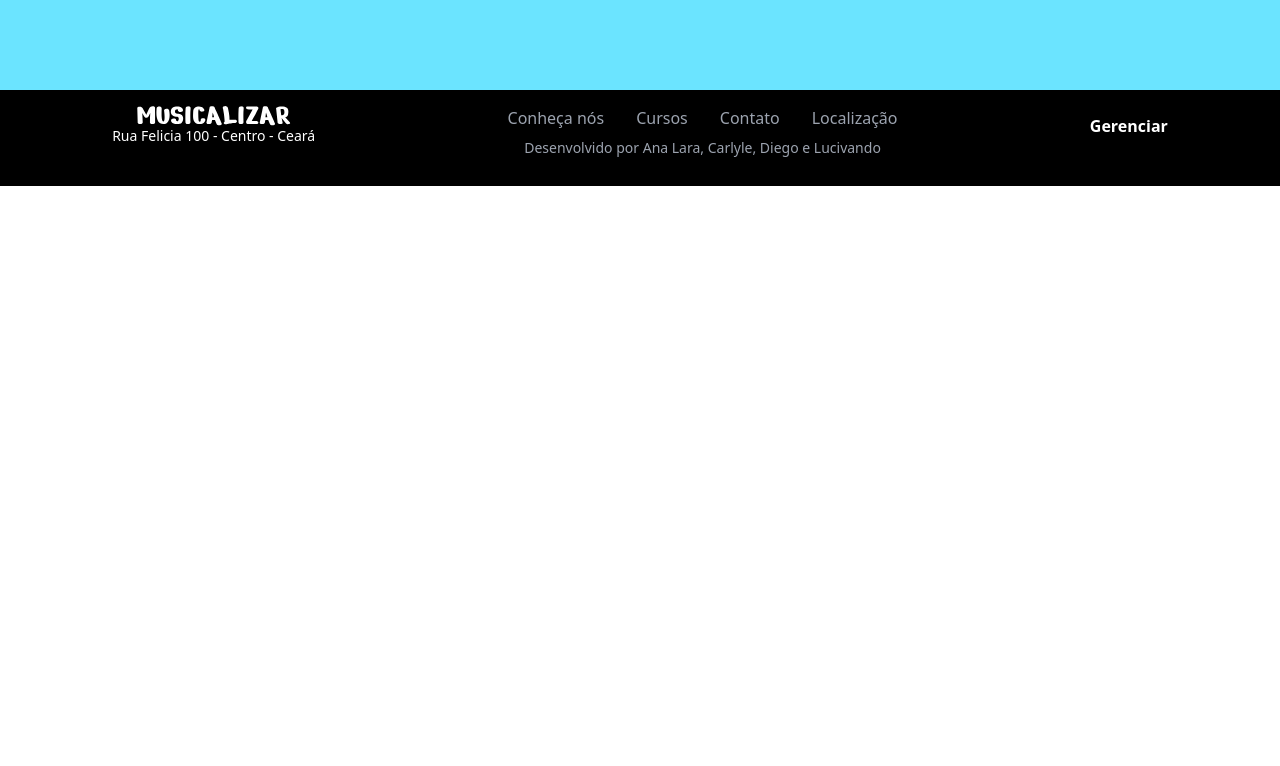
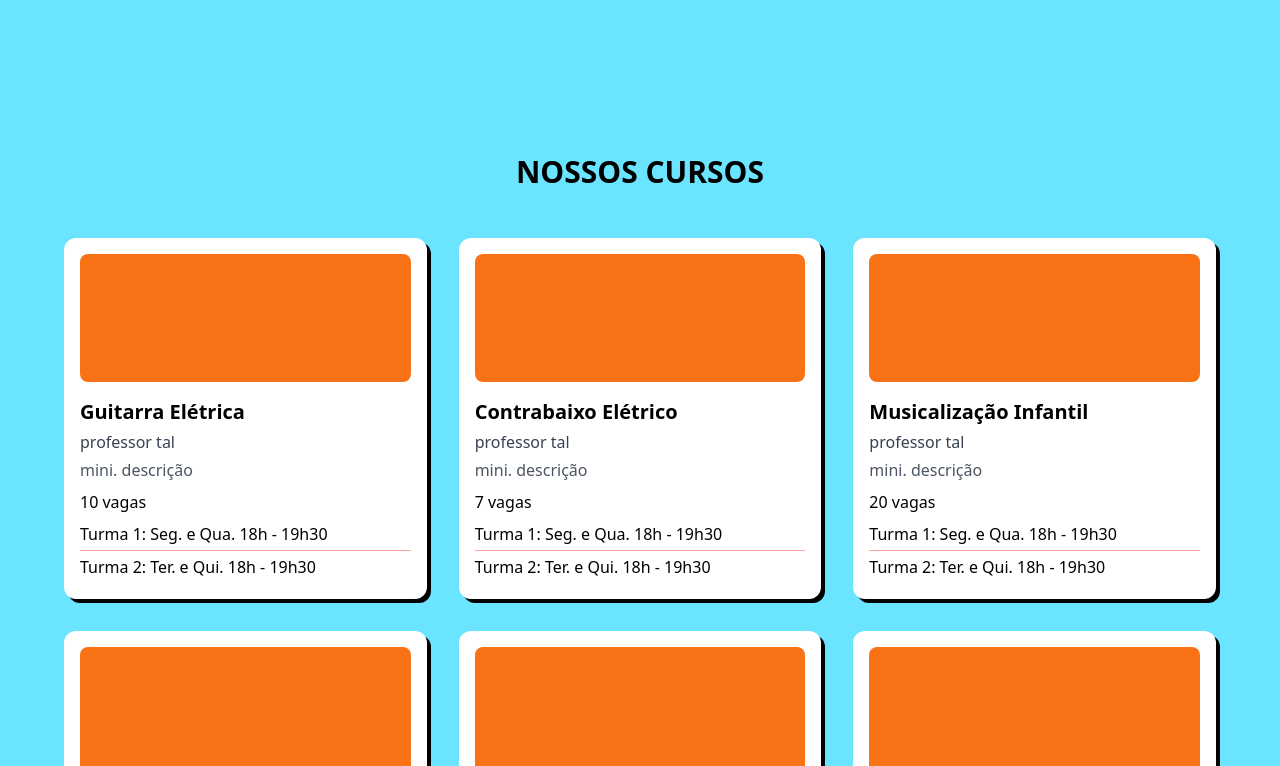
Before and after one commit to AnaLara714/musicalizar, a React (Vite) app in the folder frontend/: page / in a window 1280 px wide. Shown: the part 854-1620 px from the top of the page. Before the commit the page ends 1040 px from the top, so only its background shows below. Built offline with nearby package versions, Linux system fonts and the light colour scheme.

Commit message:
feat: create cousessection and coursecard components

```diff
--- a/frontend/src/App.jsx
+++ b/frontend/src/App.jsx
@@ -1,3 +1,4 @@
+import CoursesSection from "./components/CoursesSection"
 import Footer from "./components/Footer"
 import Header from "./components/Header"
 import SectionAboutUs from "./components/SectionAboutUs"
@@ -8,6 +9,7 @@ function App() {
     <div className="flex flex-col h-screen ">
       <Header />
       <SectionAboutUs />
+      <CoursesSection />
       <Footer />
     </div>
   )
--- /dev/null
+++ b/frontend/src/components/CourseCard.jsx
@@ -0,0 +1,28 @@
+function CourseCard({ course }) {
+  const { title, teacher, description, spots, classes } = course;
+
+  return (
+    <div className="bg-white rounded-xl p-4 shadow-[4px_4px_0px_0px_rgba(0,0,0,1)] transition-transform hover:translate-y-[-5px]">
+      <div className="bg-orange-500 w-full h-32 rounded-lg mb-4"></div>
+
+      <h3 className="text-xl font-bold mb-1">{title}</h3>
+
+      <p className="text-gray-700 mb-1">{teacher}</p>
+
+      <p className="text-gray-600 mb-2">{description}</p>
+
+      <p className="mb-2">{spots} vagas</p>
+
+      {classes.map((classInfo, index) => (
+        <div key={index}>
+          <p className="font-medium mb-1">{classInfo}</p>
+          {index < classes.length - 1 && (
+            <div className="h-px bg-red-300 w-full my-1"></div>
+          )}
+        </div>
+      ))}
+    </div>
+  )
+}
+
+export default CourseCard
--- /dev/null
+++ b/frontend/src/components/CoursesSection.jsx
@@ -0,0 +1,82 @@
+import CourseCard from "./CourseCard";
+
+function CoursesSection() {
+  const courses = [
+    {
+      title: "Guitarra Elétrica",
+      teacher: "professor tal",
+      description: "mini. descrição",
+      spots: "10",
+      classes: [
+        "Turma 1: Seg. e Qua. 18h - 19h30",
+        "Turma 2: Ter. e Qui. 18h - 19h30"
+      ]
+    },
+    {
+      title: "Contrabaixo Elétrico",
+      teacher: "professor tal",
+      description: "mini. descrição",
+      spots: "7",
+      classes: [
+        "Turma 1: Seg. e Qua. 18h - 19h30",
+        "Turma 2: Ter. e Qui. 18h - 19h30"
+      ]
+    },
+    {
+      title: "Musicalização Infantil",
+      teacher: "professor tal",
+      description: "mini. descrição",
+      spots: "20",
+      classes: [
+        "Turma 1: Seg. e Qua. 18h - 19h30",
+        "Turma 2: Ter. e Qui. 18h - 19h30"
+      ]
+    },
+    {
+      title: "Guitarra Elétrica",
+      teacher: "professor tal",
+      description: "mini. descrição",
+      spots: "10",
+      classes: [
+        "Turma 1: Seg. e Qua. 18h - 19h30",
+        "Turma 2: Ter. e Qui. 18h - 19h30"
+      ]
+    },
+    {
+      title: "Guitarra Elétrica",
+      teacher: "professor tal",
+      description: "mini. descrição",
+      spots: "10",
+      classes: [
+        "Turma 1: Seg. e Qua. 18h - 19h30",
+        "Turma 2: Ter. e Qui. 18h - 19h30"
+      ]
+    },
+    {
+      title: "Guitarra Elétrica",
+      teacher: "professor tal",
+      description: "mini. descrição",
+      spots: "10",
+      classes: [
+        "Turma 1: Seg. e Qua. 18h - 19h30",
+        "Turma 2: Ter. e Qui. 18h - 19h30"
+      ]
+    }
+  ];
+
+  return (
+    <div className="bg-[#6BE4FF] py-16 px-4">
+      <div className="max-w-6xl mx-auto">
+        <h2 className="text-xl font-bold uppercase text-center mb-12 md:text-3xl">Nossos Cursos</h2>
+
+        <div className="grid grid-cols-1 md:grid-cols-2 lg:grid-cols-3 gap-8">
+          {courses.map((course, index) => (
+            <CourseCard key={index} course={course} />
+          ))}
+        </div>
+      </div>
+    </div>
+  )
+}
+
+export default CoursesSection
```
